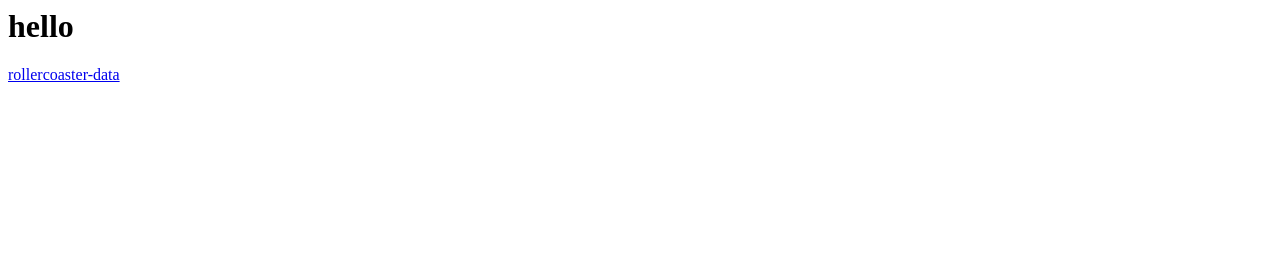
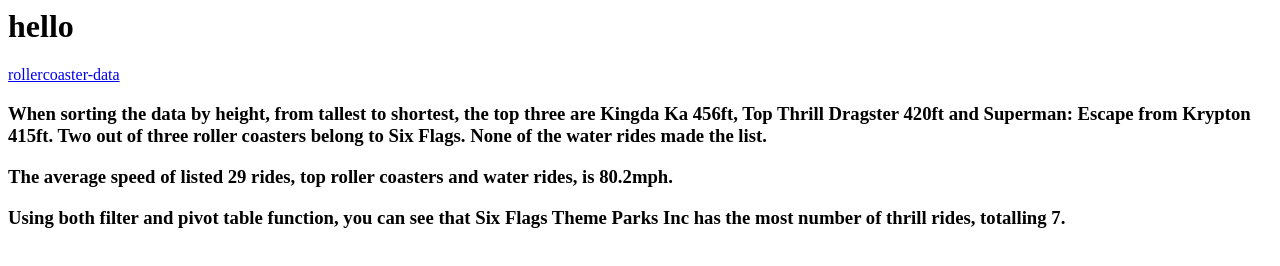
Before and after one commit to SherryHsieh/Data-Journalism, a plain HTML site: page index.html in a window 1280 px wide. Drawn offline with Linux system fonts and the light colour scheme.

```diff
--- a/index.html
+++ b/index.html
@@ -1,2 +1,5 @@
 <h1>hello</h1>
 <a href="rollercoaster-usa.xlsx">rollercoaster-data</a>
+<h3>When sorting the data by height, from tallest to shortest, the top three are Kingda Ka 456ft, Top Thrill Dragster 420ft and Superman: Escape from Krypton 415ft. Two out of three roller coasters belong to Six Flags. None of the water rides made the list.</h3>
+<h3>The average speed of listed 29 rides, top roller coasters and water rides, is 80.2mph.</h3>
+<h3>Using both filter and pivot table function, you can see that Six Flags Theme Parks Inc has the most number of thrill rides, totalling 7.</h3>
```
Also changed, not shown: 1 other file.
